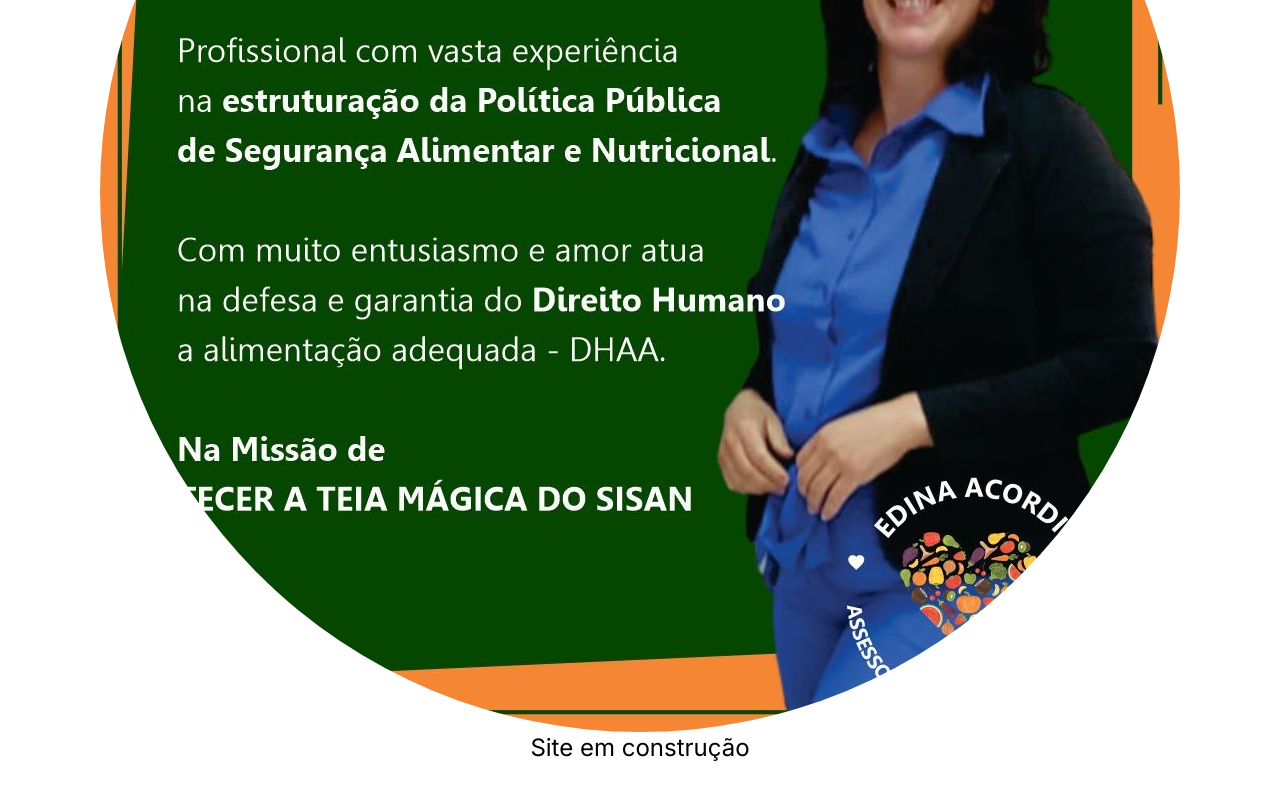
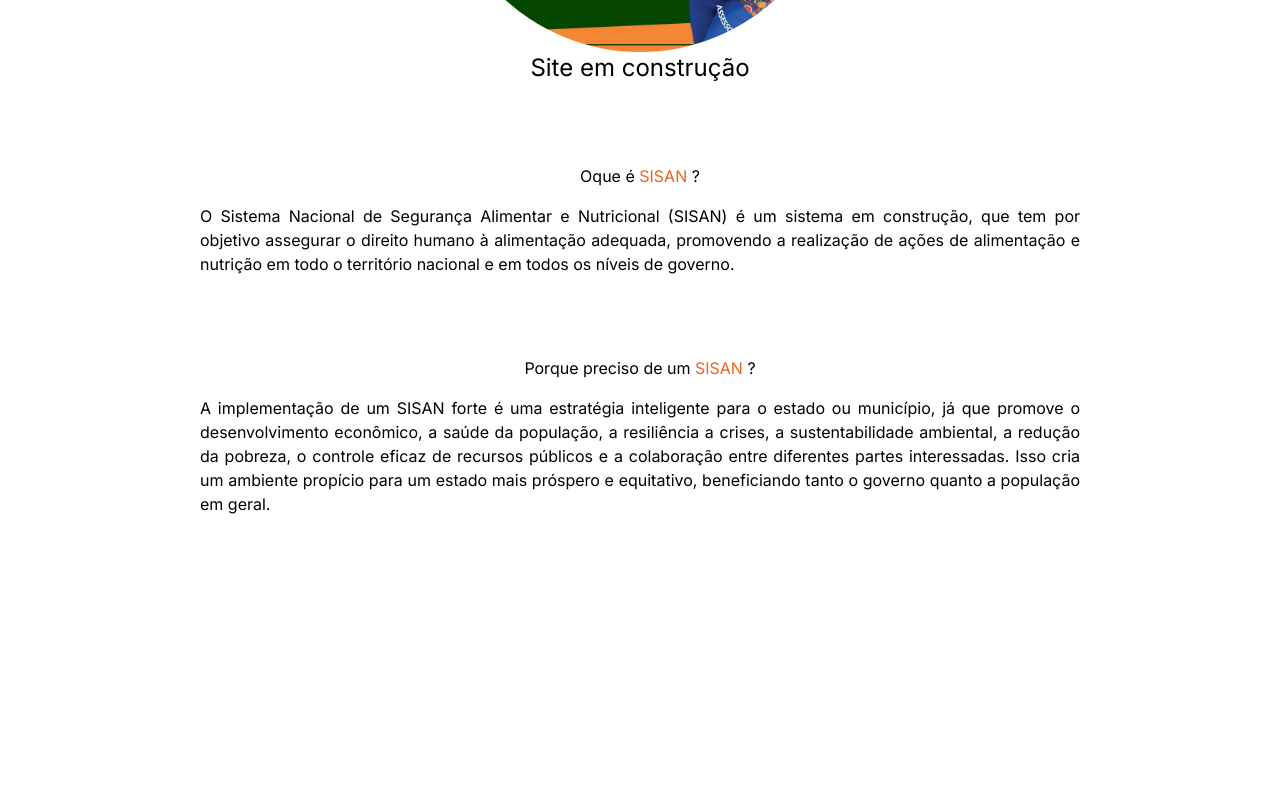
Before and after one commit to ViniciusAcordiSoethe/edinaweb, a Next.js app: page / in a window 1280 px wide. Shown: the part 680-1480 px from the top of the page. After the commit the page ends 1236 px from the top, so only its background shows below. Built offline with nearby package versions, Linux system fonts and the light colour scheme.

Commit message:
fix: Centralizando os Textos

```diff
--- a/src/app/page.tsx
+++ b/src/app/page.tsx
@@ -48,17 +48,17 @@ export default function Home() {
             <h1 className='text-5xl py-2 mb-5 text-custom-green font-burtuns'>Edina Acordi</h1>
             <p className='mb-4'>Assessoria e Consultoria em <span className='text-custom-orange'>SISAN</span></p>
             <p className='leading-8 mb-6'>Idealizadora do Instituto de Soberania e Segurança Alimentar e Nutricional- ISSAN</p>
-            <Image src={avatar} alt="avatar image" className='rounded-full mx-auto block' />
+            <Image src={avatar} alt="avatar image" className='rounded-full mx-auto block w-full md:w-1/2 lg:w-1/3' />
             <h2 className='text-2xl'>Site em construção</h2>
           </div>
         </section>
 
-        <section>
-          <div className='text-center p-10'>
+        <section className='md:flex md:flex-col md:justify-center'>
+          <div className='text-center p-10 md:mx-40'>
             <h3 className='mb-4'>Oque é <span className='text-custom-orange'>SISAN</span> ?</h3>
             <p className='text-justify'>O Sistema Nacional de Segurança Alimentar e Nutricional (SISAN) é um sistema em construção, que tem por objetivo assegurar o direito humano à alimentação adequada, promovendo a realização de ações de alimentação e nutrição em todo o território nacional e em todos os níveis de governo.</p>
           </div>
-          <div className='text-center p-10'>
+          <div className='text-center p-10 md:mx-40'>
             <h3 className='mb-4'>Porque preciso de um <span className='text-custom-orange'>SISAN</span> ?</h3>
             <p className='text-justify'>A implementação de um SISAN forte é uma estratégia inteligente para o estado ou município, já que promove o desenvolvimento econômico, a saúde da população, a resiliência a crises, a sustentabilidade ambiental, a redução da pobreza, o controle eficaz de recursos públicos e a colaboração entre diferentes partes interessadas. Isso cria um ambiente propício para um estado mais próspero e equitativo, beneficiando tanto o governo quanto a população em geral.</p>
           </div>
```
